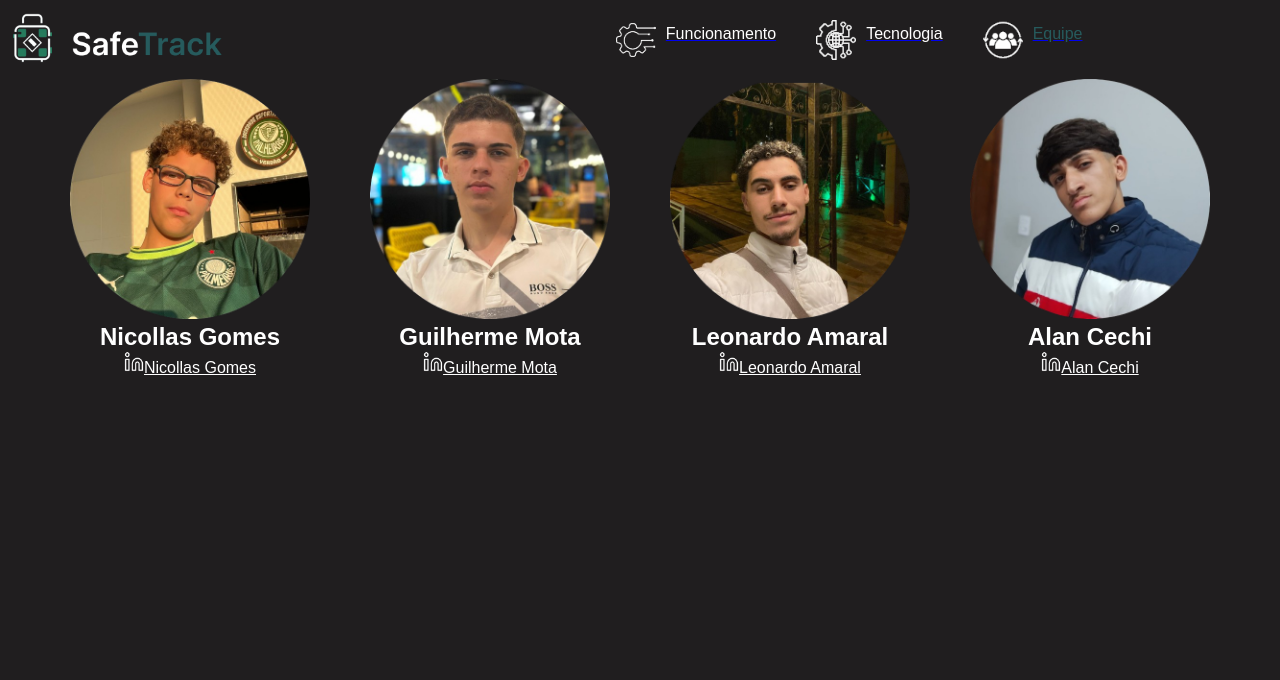
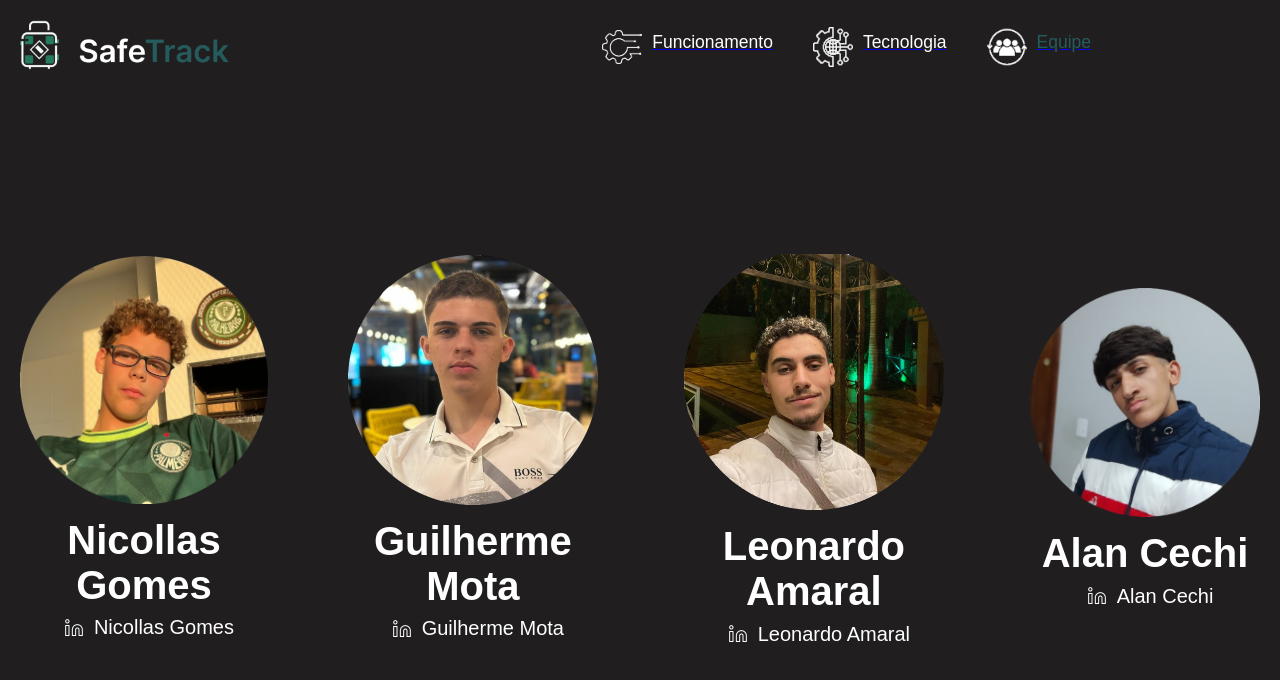
Before and after one commit to Leopardeco/tcc-safetrack, a React (Vite) app: page /membros in a window 1280 px wide. Shown: the top 680 px of the page. Built offline with nearby package versions, Linux system fonts and the light colour scheme; a web font is replaced by a local one.

Commit message:
finalizacao da pagina membros

```diff
--- a/src/pages/Funcionamento.jsx
+++ b/src/pages/Funcionamento.jsx
@@ -1,40 +1,46 @@
-import {Header} from "./Header"
-import { funcionalidadesContainer, mainContainer, monitoramentoContainer, parearContainer } from "../styles/Funcionamento.styles.js"
-import explainimg from "../assets/explainimg.png"
-
-
+import { Header } from "./Header";
+import {
+  FuncionalidadesContainer,
+  MainContainer,
+  MonitoramentoContainer,
+  ParearContainer,
+} from "../styles/Funcionamento.styles.js";
+import explainimg from "../assets/explainimg.png";
 
 export function Funcionamento() {
   return (
-        <mainContainer>
-            <Header activeItem="funcionamento"/>
+    <MainContainer>
+      <Header activeItem="funcionamento" />
       <img src={explainimg} alt="" />
-            <h2>Instruções de Uso do Dispositivo de
-            Rastreamento e Monitoramento SafeTrack</h2>
-            <parearContainer>
+      <h2>
+        Instruções de Uso do Dispositivo de Rastreamento e Monitoramento
+        SafeTrack
+      </h2>
+      <ParearContainer>
         <h2>1</h2>
         <h2>Parear com o Celular</h2>
-              <p>Baixe o app SafeTrack.
-                 Ative o Bluetooth do celular.
-                Siga as instruções no app para parear o dispositivo.</p>
-            </parearContainer>
-            <monitoramentoContainer>
+        <p>
+          Baixe o app SafeTrack. Ative o Bluetooth do celular. Siga as
+          instruções no app para parear o dispositivo.
+        </p>
+      </ParearContainer>
+      <MonitoramentoContainer>
         <h2>2</h2>
         <h2>Monitoramento em tempo real</h2>
-              <p>Consulte o histórico de localizações.
-              Configure alertas de distância.
-              Acesse suporte técnico pelo app.</p>
-            </monitoramentoContainer>
-            <funcionalidadesContainer>
+        <p>
+          Consulte o histórico de localizações. Configure alertas de distância.
+          Acesse suporte técnico pelo app.
+        </p>
+      </MonitoramentoContainer>
+      <FuncionalidadesContainer>
         <h2>3</h2>
         <h2>Funcionalidades Adicionais</h2>
-              <p>Consulte o histórico de localizações.
-              Configure alertas de distância.
-              Acesse suporte técnico pelo app.</p>
-            </funcionalidadesContainer>
-            <h2>Estas etapas garantem a configuração e
-            uso eficaz do SafeTrack. </h2>
-
-        </mainContainer>
-  )
+        <p>
+          Consulte o histórico de localizações. Configure alertas de distância.
+          Acesse suporte técnico pelo app.
+        </p>
+      </FuncionalidadesContainer>
+      <h2>Estas etapas garantem a configuração e uso eficaz do SafeTrack. </h2>
+    </MainContainer>
+  );
 }
--- a/src/pages/Home.jsx
+++ b/src/pages/Home.jsx
@@ -20,11 +20,11 @@ export function Home() {
       <img src={aeroporto} alt="foto de um homem em um hall de aeroporto" />
     </MainContainer>
     <CopyContainer>
-        <h1>Imagine viajar com a
-        certeza de que suas malas estão
+        <h1>Imagine viajar com a <br />
+        certeza de que suas malas estão<br />
         sempre seguras e localizáveis.</h1>
-        <p>O Safetrack é o dispositivo de rastreamento e acompanhamento de malas de
-        viagem oferece essa tranquilidade, permitindo que você se concentre em
+        <p>O <span>Safetrack</span> é o dispositivo de rastreamento e acompanhamento de malas de <br />
+        viagem oferece essa tranquilidade, permitindo que você se concentre em <br />
         aproveitar sua jornada, mas ciente da situação da sua bagagem.</p>
     </CopyContainer>
     <PrepareContainer>
--- a/src/pages/Membros.jsx
+++ b/src/pages/Membros.jsx
@@ -18,26 +18,34 @@ export function Membros() {
         <NickContainer>
           <img src= {nicolau_foto} alt="" />
           <h2>Nicollas Gomes</h2>
+          <div>
           <img src= {linkedin} alt="" className="link"/>
-          <a className= "link" href="https://www.linkedin.com/in/nicollas-gomes-4479952b9/">Nicollas Gomes</a>
+          <a href="https://www.linkedin.com/in/nicollas-gomes-4479952b9/">Nicollas Gomes</a>
+          </div>
         </NickContainer>
         <MotaContainer>
           <img src= {mota_foto} alt="" />
           <h2>Guilherme Mota</h2>
-          <img src= {linkedin} alt="" className= "link"/>
-          <a className= "link" href="https://www.linkedin.com/in/guilherme-mota-melo/">Guilherme Mota</a>
+          <div>
+          <img src= {linkedin} alt="" className="link" />
+          <a href="https://www.linkedin.com/in/guilherme-mota-melo/">Guilherme Mota</a>
+          </div>
         </MotaContainer>
         <LeoContainer>
           <img src= {leo_foto} alt="" />
           <h2>Leonardo Amaral</h2>
-          <img src= {linkedin} alt="" className= "link"/>
-          <a className= "link" href="https://www.linkedin.com/in/leonardo-amaral-356b602b9/">Leonardo Amaral</a>
+          <div>
+          <img src= {linkedin} alt="" className="link" />
+          <a href="https://www.linkedin.com/in/leonardo-amaral-356b602b9/">Leonardo Amaral</a>
+          </div>
         </LeoContainer>
         <AlanContainer>
           <img src= {alan_foto} alt="" />
           <h2>Alan Cechi</h2>
-          <img src= {linkedin} alt="" className= "link"/>
-          <a className= "link" href="">Alan Cechi</a>
+          <div>
+          <img src= {linkedin} alt="" className="link" />
+          <a href="">Alan Cechi</a>
+          </div>
         </AlanContainer>
       </MainContainer>
     </PrimContainer>
--- a/src/styles/Funcionamento.styles.js
+++ b/src/styles/Funcionamento.styles.js
@@ -1,9 +1,9 @@
 import styled from "styled-components";
 
-export const funcionalidadesContainer = styled.div``
+export const FuncionalidadesContainer = styled.div``
 
-export const mainContainer = styled.div``
+export const MainContainer = styled.div``
 
-export const monitoramentoContainer = styled.div``
+export const MonitoramentoContainer = styled.div``
 
-export const parearContainer = styled.div``
+export const ParearContainer = styled.div``
--- a/src/styles/Header.styles.js
+++ b/src/styles/Header.styles.js
@@ -6,7 +6,7 @@ export const HeadContainer = styled.header`
   display: flex;
   justify-content: space-between;
   align-items: center;
-  padding: 1.25rem;
+  padding: 2rem;
 `;
 
 export const LeftItem = styled.div`
@@ -27,7 +27,6 @@ export const CenterItem = styled.div`
   margin: 0 10px;
   text-align: center;
   display:flex;
-  flex-direction: block;
   gap: 1rem;
 
 
@@ -38,9 +37,12 @@ export const CenterItem = styled.div`
 
   p {
     margin: 5px 0 0 0;
-    font-size: 1.75 ;
+    font-size: 1.75rem ;
+    text-decoration: none;
     cursor: pointer;
     color: ${({ $isActive }) => ($isActive ? '#265B5D' : '#FFF')};
+    border: none;
+    background: none;
   }
 
   p:hover {
--- a/src/styles/Home.styles.js
+++ b/src/styles/Home.styles.js
@@ -1,44 +1,51 @@
 import styled from "styled-components";
 
 export const CardContainer = styled.div`
-
 `
 
 export const MainContainer = styled.div`
     display: flex;
     align-items: center;
-    justify-content: space-between;
+    justify-content: center;
     width: 100%;
 
     div.text-button-container {
     display: flex;
     flex-direction: column;
     justify-content: center;
+    align-items: center;
     margin-left: 7rem;
 
     h1 {
-      margin-bottom: 10rem;
+      font-size:70px;
+      margin-left:5rem;
+      margin-bottom: 15rem;
       font-family: "Alexandria", sans-serif;
     }
 
     button {
       background-color:${props => props.theme.buttonCollor};
       color: #fff;
-      font-size:20px;
-      padding:5px 5px 10px 10px;
+      font-size:50px;
+      padding:15px 30px;
       border-radius: 10px;
       cursor: pointer;
+      margin-bottom: 5rem;
     }
   }
 
   img {
-    margin-right:30rem;
-    max-width: 50%;
+
+    max-width: 100%;
     height: auto;
   }
 `
 
-export const CopyContainer = styled.div``
+export const CopyContainer = styled.div`
+  h1{
+
+  }
+`
 
 export const PrepareContainer = styled.div``
 
--- a/src/styles/Membros.styles.js
+++ b/src/styles/Membros.styles.js
@@ -2,45 +2,91 @@ import styled from "styled-components";
 
 export const PrimContainer = styled.div`
     background-color: #201E1F;
+    display: flex;
+    flex-direction: column;
+    height: 100vh;
 `
 
-export const HeadContainer = styled.div``
+export const HeadContainer = styled.div`
+`
 
 export const MainContainer = styled.div`
+    flex-grow: 1;
     display: flex;
     gap: 6rem;
     align-items: center;
     justify-content: center;
+    overflow: hidden;
+    padding: 1rem;
+
     img {
-        width: 30vh;
+        width: 35vh;
+        max-width: 100%;
+        padding: 1rem;
     }
 
     .link {
-        width: 2rem;
+        width: 4rem;
     }
 
     a{
         color: #FFF;
+        text-decoration: none;
+        font-size: 2rem;
+        font-weight: 300;
 
+    }
+
+    h2{
+        font-size: 4rem;
+        font-weight: bold;
+    }
+
+    @media (max-width: 768px) {
+    flex-direction: column;
+    flex-grow: 1;
+    gap: 2rem;
+    overflow: visible;
+    justify-content: center;
     }
 `
 
 export const NickContainer = styled.div`
     text-align: center;
 
-    link{
-
+    div{
+        display: flex;
+        align-items: center;
+        justify-content: center;
     }
 `
 
 export const MotaContainer = styled.div`
     text-align: center;
+
+    div{
+        display: flex;
+        align-items: center;
+        justify-content: center;
+    }
 `
 
 export const LeoContainer = styled.div`
     text-align: center;
+
+    div{
+        display: flex;
+        align-items: center;
+        justify-content: center;
+    }
 `
 
 export const AlanContainer = styled.div`
     text-align: center;
+
+    div{
+        display: flex;
+        align-items: center;
+        justify-content: center;
+    }
 `
--- a/src/styles/global.js
+++ b/src/styles/global.js
@@ -17,4 +17,5 @@ export const GlobalStyle = createGlobalStyle`
         color: #fff;
         background:${props => props.theme.mainBackground};
     }
+
 `
```
Also changed, not shown: src/assets/linkedin.png. Lines whose indentation alone changed are shown as unchanged.
